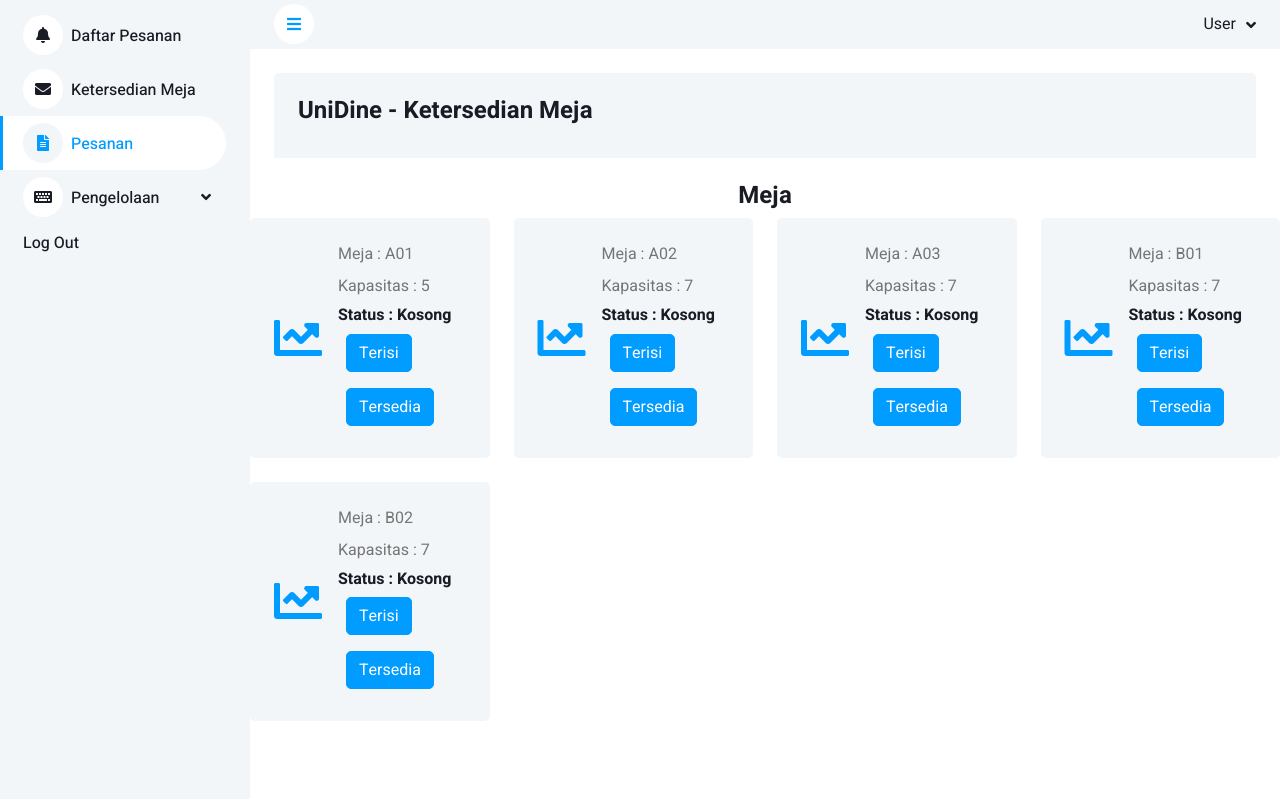
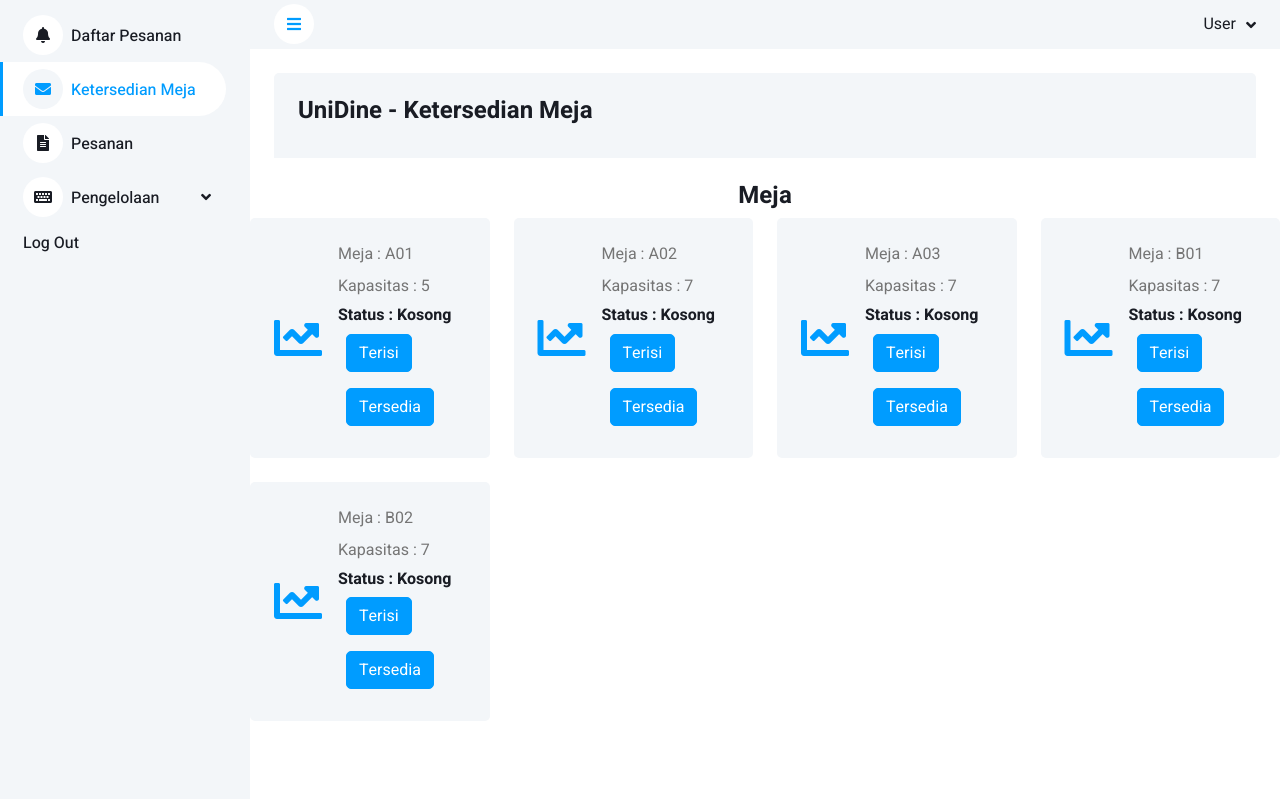
Before and after one commit to dafaaaaaa/UniDine, a PHP site: page /KetersediaanMeja.php in a window 1280 px wide. Shown: the top 799 px of the page. Run offline with PHP 8.4, Linux system fonts and the light colour scheme; data comes from the database, SQL or seed files in the repository; some libraries are stand-ins or nearby versions.

Commit message:
ganti tab active

```diff
--- a/dashmin-1.0.0/KetersediaanMeja.php
+++ b/dashmin-1.0.0/KetersediaanMeja.php
@@ -51,8 +51,8 @@ include 'koneksi.php'
             <nav class="navbar bg-light navbar-light">
                 <div class="navbar-nav w-100 ">
                     <a href="index.php" class="nav-item nav-link"><i class="fa fa-bell me-2"></i>Daftar Pesanan</a>
-                    <a href="KetersediaanMeja.php" class="nav-item nav-link "><i class="fa fa-envelope me-2"></i>Ketersedian Meja</a>
-                    <a href="Pesanan.php" class="nav-item nav-link active"><i class="fa fa-file-alt me-2"></i>Pesanan</a>
+                    <a href="KetersediaanMeja.php" class="nav-item nav-link active"><i class="fa fa-envelope me-2"></i>Ketersedian Meja</a>
+                    <a href="Pesanan.php" class="nav-item nav-link "><i class="fa fa-file-alt me-2"></i>Pesanan</a>
                     <div class="nav-item dropdown">
                         <a href="#" class="nav-link dropdown-toggle" data-bs-toggle="dropdown"><i class="fa fa-keyboard me-2"></i>Pengelolaan</a>
                         <div class="dropdown-menu bg-transparent border-0">
@@ -86,10 +86,10 @@ include 'koneksi.php'
                 </div>
             </nav>
             <!-- Navbar End -->
-            <div class="container-fluid mb-4 pt-4 px-4 " >
+            <div class="container-fluid mb-4 pt-4 px-4 ">
                 <div class="bg-light rounded-top p-4">
                     <div class="row">
-                        <p class="h4">  UniDine - Ketersedian Meja</p>
+                        <p class="h4"> UniDine - Ketersedian Meja</p>
                     </div>
                 </div>
             </div>
@@ -106,8 +106,8 @@ include 'koneksi.php'
                                 <p class="mb-2">Meja : <?= $h['no_meja']; ?></p>
                                 <p class="mb-2">Kapasitas : <?= $h['kapasitas']; ?></p>
                                 <h6 class="mb-0">Status : <?= $h['Status']; ?></h6>
-                            <a href="terisi.php?id_meja=<?php echo $h['id_meja']; ?>" class="btn btn-primary m-2" >Terisi</a>
-                            <a href="kosong.php?id_meja=<?php echo $h['id_meja']; ?>" class="btn btn-primary m-2" >Tersedia</a>
+                                <a href="terisi.php?id_meja=<?php echo $h['id_meja']; ?>" class="btn btn-primary m-2">Terisi</a>
+                                <a href="kosong.php?id_meja=<?php echo $h['id_meja']; ?>" class="btn btn-primary m-2">Tersedia</a>
                             </div>
                         </div>
                     </div>
```
Lines whose indentation alone changed are shown as unchanged.
